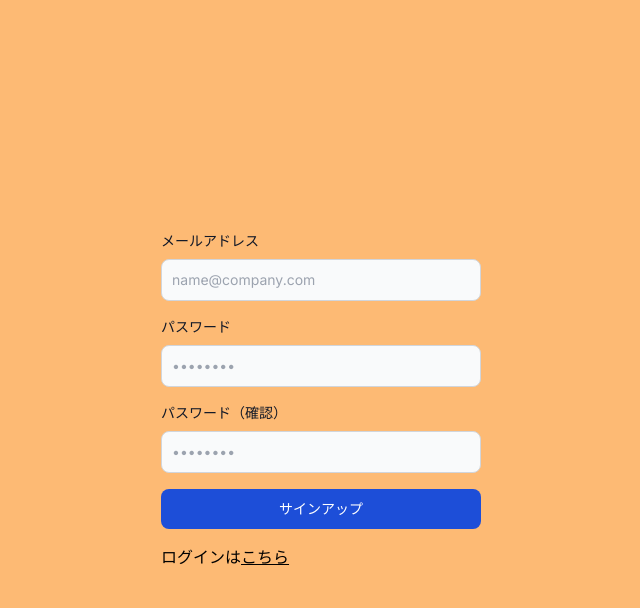
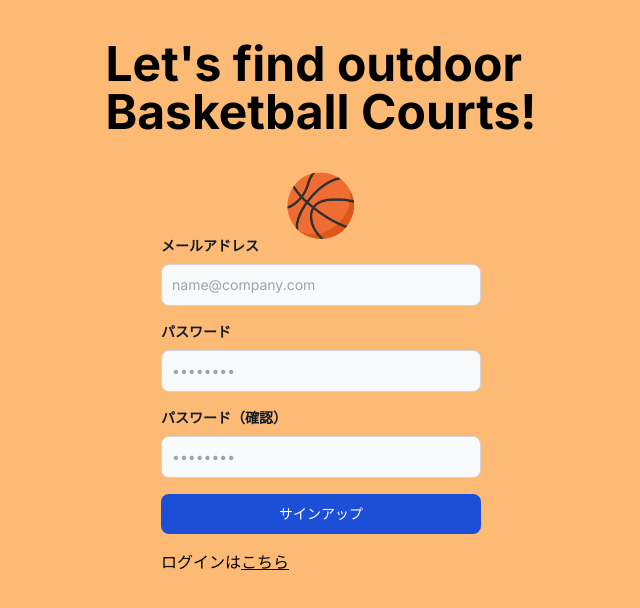
Before and after one commit to yamaneko86/basket-court-map-ts, a Next.js app: page /register in a window 1280 px wide. Shown: the top 608 px of the page, without its empty margins (319-959 px from the left). Built offline with nearby package versions, Linux system fonts and the light colour scheme; no server answers.

Commit message:
入力欄の上に文言を追加

```diff
--- a/src/app/(auth)/login/page.tsx
+++ b/src/app/(auth)/login/page.tsx
@@ -3,12 +3,18 @@ import Link from "next/link";
 export default function SignIn() {
   // TODO オシャレする
   return (
-    <div className="flex h-screen items-center justify-center">
+    <div className="flex flex-col h-screen items-center">
+      <div className="text-3xl sm:text-5xl font-bold my-10 mx-5">
+        Let&apos;s find outdoor
+        <br />
+        Basketball Courts!
+      </div>
+      <span className="text-4xl sm:text-6xl animate-bounce">🏀</span>
       <form action="/api/auth/login" method="post" className="space-y-4">
         <div className="flex flex-col">
           <label
             htmlFor="email"
-            className="mb-2 text-sm font-medium text-gray-900"
+            className="mb-2 text-sm font-bold text-gray-900"
           >
             メールアドレス
           </label>
@@ -24,7 +30,7 @@ export default function SignIn() {
         <div className="flex flex-col">
           <label
             htmlFor="password"
-            className="mb-2 text-sm font-medium text-gray-900"
+            className="mb-2 text-sm font-bold text-gray-900"
           >
             パスワード
           </label>
--- a/src/app/(auth)/register/page.tsx
+++ b/src/app/(auth)/register/page.tsx
@@ -33,12 +33,18 @@ export default function SignUp() {
 
   // TODO オシャレする
   return (
-    <div className="flex h-screen items-center justify-center">
+    <div className="flex flex-col h-screen items-center">
+      <div className="text-3xl sm:text-5xl font-bold my-10 mx-5">
+        Let&apos;s find outdoor
+        <br />
+        Basketball Courts!
+      </div>
+      <span className="text-4xl sm:text-6xl animate-bounce">🏀</span>
       <form className="space-y-4" onSubmit={onSubmit}>
         <div className="flex flex-col">
           <label
             htmlFor="email"
-            className="mb-2 text-sm font-medium text-gray-900"
+            className="mb-2 text-sm font-bold text-gray-900"
           >
             メールアドレス
           </label>
@@ -56,7 +62,7 @@ export default function SignUp() {
         <div className="flex flex-col">
           <label
             htmlFor="password"
-            className="mb-2 text-sm font-medium text-gray-900"
+            className="mb-2 text-sm font-bold text-gray-900"
           >
             パスワード
           </label>
@@ -74,7 +80,7 @@ export default function SignUp() {
         <div className="flex flex-col">
           <label
             htmlFor="passwordConf"
-            className="mb-2 text-sm font-medium text-gray-900"
+            className="mb-2 text-sm font-bold text-gray-900"
           >
             パスワード（確認）
           </label>
```
